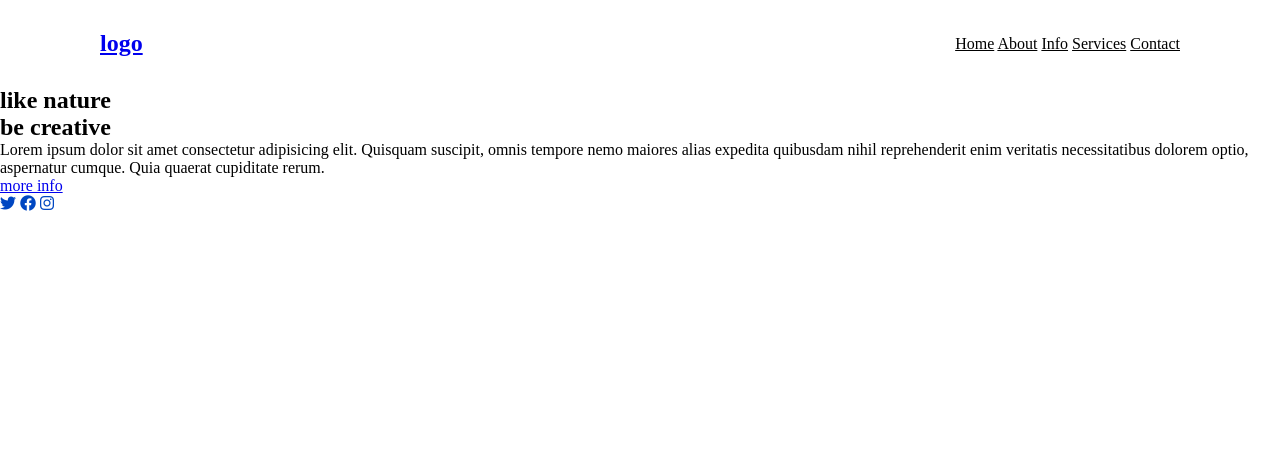
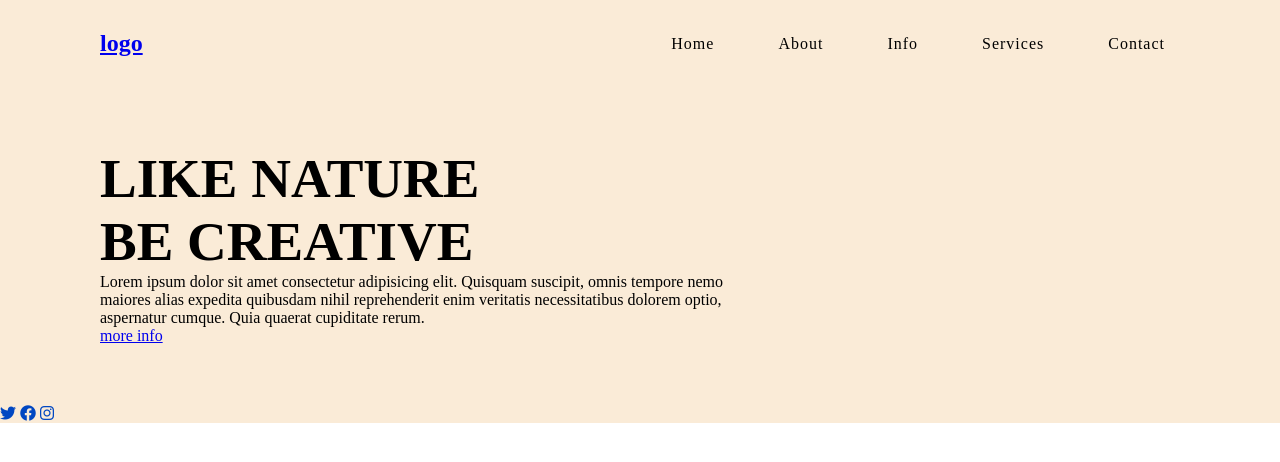
Before and after one commit to cceciliaz/landing-page-1.0, a plain HTML site: page index.html in a window 1280 px wide. Drawn offline with Linux system fonts and the light colour scheme.

Commit message:
update style

```diff
--- a/style.css
+++ b/style.css
@@ -13,6 +13,7 @@ section {
     background: url(img/) no-repeat;
     background-position: center;
     background-size: cover;
+    background-color: antiquewhite;
 }
 header{
     position: relative;
@@ -34,4 +35,25 @@ header .logo{
 }
 header .navigation a {
     color: black;
+    text-decoration: none;
+    font-weight: 500;
+    letter-spacing: 1px;
+    padding: 2px 15px;
+    border-radius: 20px;
+    transition: 0.3s;
+    transition-property: background;
 }
+header .navigation a:not(:last-child){
+    margin-right:30px
+}
+header .navigation a:hover{
+    background-color: #fff;
+}
+.content{
+    max-width: 650px;
+    margin: 60px 100px;
+}
+.content .info h2{
+    font-size: 55px;
+    text-transform: uppercase;
+}
```
